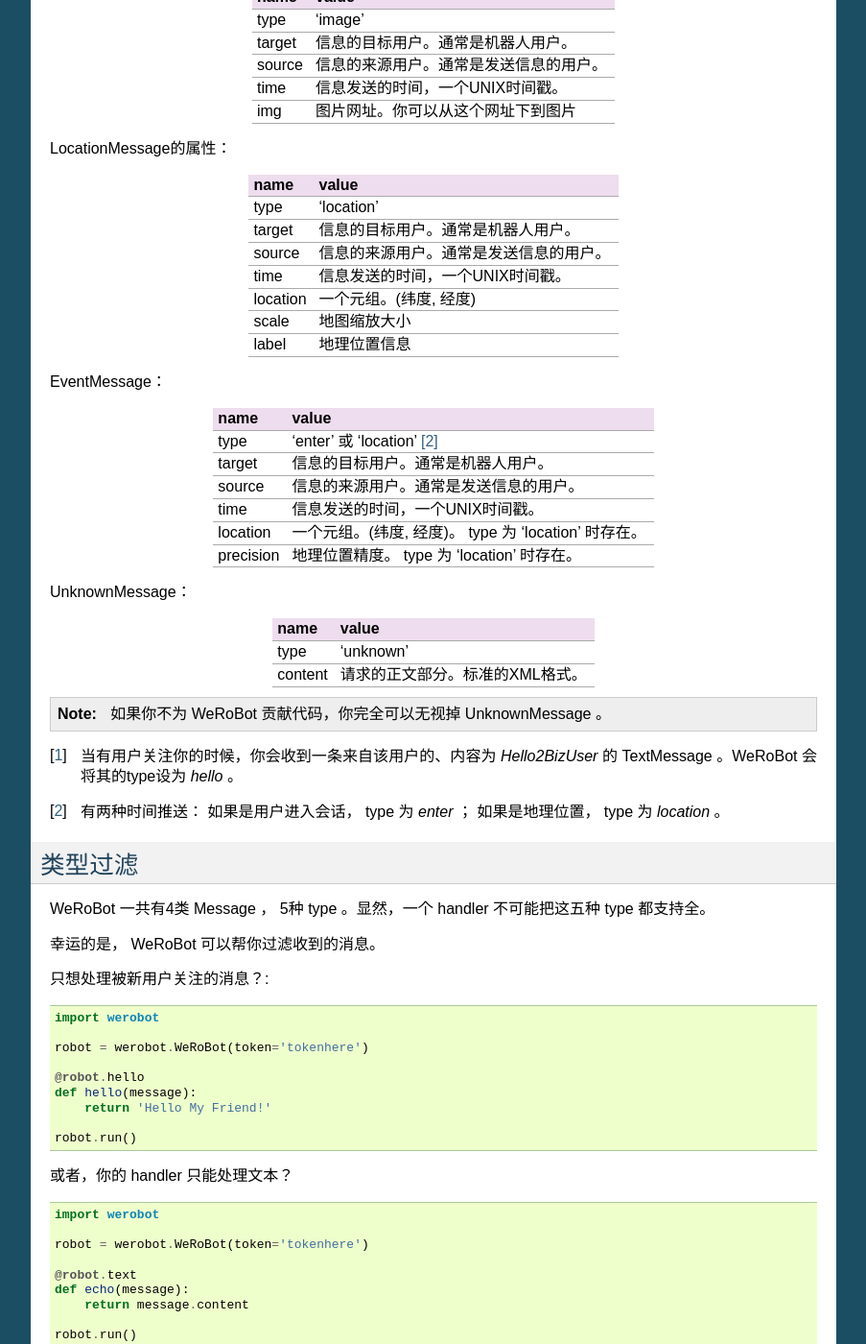
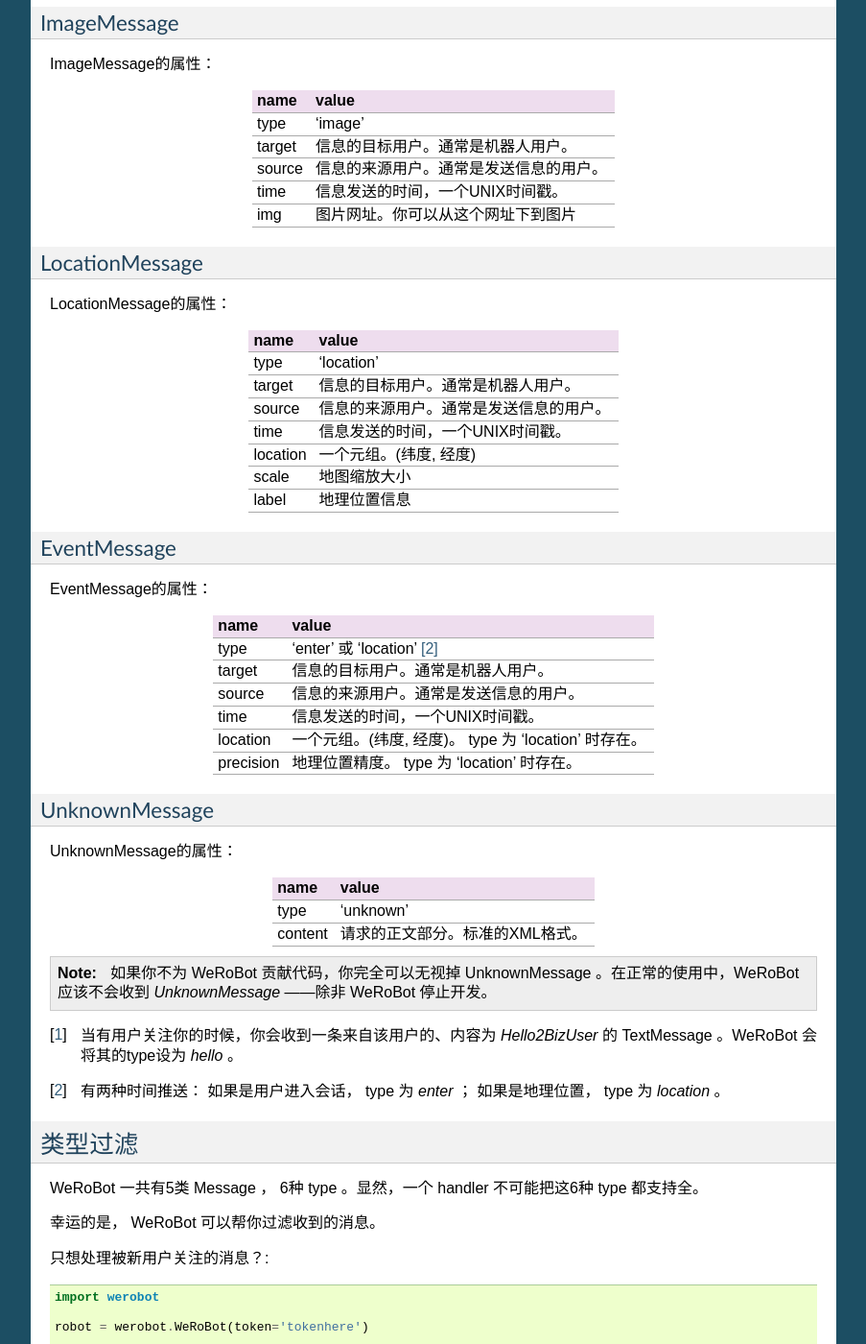
Before and after one commit to offu/WeRoBot, a Sphinx documentation site: the page built from docs/index.rst, in a window 1280 px wide and 1400 px high, scrolled down 1150 px. Shown: the whole window at 96% size, without its empty margins (198-1101 px from the left). Built offline with Sphinx 7.4.7, drawn with Linux system fonts in a browser that asks for light colours; some of the changed text lies outside the part shown.

Commit message:
better doc

```diff
--- a/docs/index.rst
+++ b/docs/index.rst
@@ -49,6 +49,9 @@
 ---------
 目前WeRoBot共有五种Message：`TextMessage` ， `ImageMessage` ， `LocationMessage` ， `EventMessage` 和 `UnknownMessage` 。他们都继承自 WeChatMessage 。
 
+TextMessage
+~~~~~~~~~~~~
+
 TextMessage的属性：
 
 
@@ -62,6 +65,9 @@
 content   信息的内容
 ======== ===================================
 
+ImageMessage
+~~~~~~~~~~~~~
+
 ImageMessage的属性：
 
 ======= ==================================
@@ -73,6 +79,9 @@
 time     信息发送的时间，一个UNIX时间戳。
 img      图片网址。你可以从这个网址下到图片
 ======= ==================================
+
+LocationMessage
+~~~~~~~~~~~~~~~~
 
 LocationMessage的属性：
 
@@ -88,7 +97,10 @@
 label      地理位置信息
 ========= ===================================
 
-EventMessage：
+EventMessage
+~~~~~~~~~~~~~~
+
+EventMessage的属性：
 
 ========= ===================================
 name       value
@@ -101,7 +113,10 @@
 precision  地理位置精度。 type 为 'location' 时存在。
 ========= ===================================
 
-UnknownMessage：
+UnknownMessage
+~~~~~~~~~~~~~~~
+
+UnknownMessage的属性：
 
 ========= ===================================
 name       value
@@ -110,14 +125,14 @@
 content    请求的正文部分。标准的XML格式。
 ========= ===================================
 
-.. note:: 如果你不为 WeRoBot 贡献代码，你完全可以无视掉 UnknownMessage 。
+.. note:: 如果你不为 WeRoBot 贡献代码，你完全可以无视掉 UnknownMessage 。在正常的使用中，WeRoBot应该不会收到 `UnknownMessage` ——除非 WeRoBot 停止开发。
 
 .. [1] 当有用户关注你的时候，你会收到一条来自该用户的、内容为 `Hello2BizUser` 的 TextMessage 。WeRoBot 会将其的type设为 `hello` 。
 .. [2] 有两种时间推送： 如果是用户进入会话， type 为 `enter` ； 如果是地理位置， type 为 `location` 。
 
 类型过滤
 --------------
-WeRoBot 一共有4类 Message ， 5种 type 。显然，一个 handler 不可能把这五种 type 都支持全。
+WeRoBot 一共有5类 Message ， 6种 type 。显然，一个 handler 不可能把这6种 type 都支持全。
 
 幸运的是， WeRoBot 可以帮你过滤收到的消息。
 
@@ -186,6 +201,9 @@
 
 目前WeRoBot共有三种Reply： `TextReply` ， `ArticlesReply` 和 `MusicReply` 。他们都继承自 `WeChatReply` 。
 
+TextReply
+~~~~~~~~~~~
+
 `TextReply` 是简单的文本消息，构造函数的参数如下：
 
 ========= ===================================
@@ -203,6 +221,9 @@
     reply = TextReply(message=message, content='Hello!')
 
 .. note:: 如果你的handler返回了一个字符串， WeRoBot会自动将其转化为一个文本消息。
+
+ArticlesReply
+~~~~~~~~~~~~~~~
 
 `ArticlesReply` 是图文消息，构造函数的参数如下：
 
@@ -273,6 +294,9 @@
 
     robot.run()
 
+
+MusicReply
+~~~~~~~~~~~
 
 `MusicReply` 是音乐消息，构造函数的参数如下：
 
```
